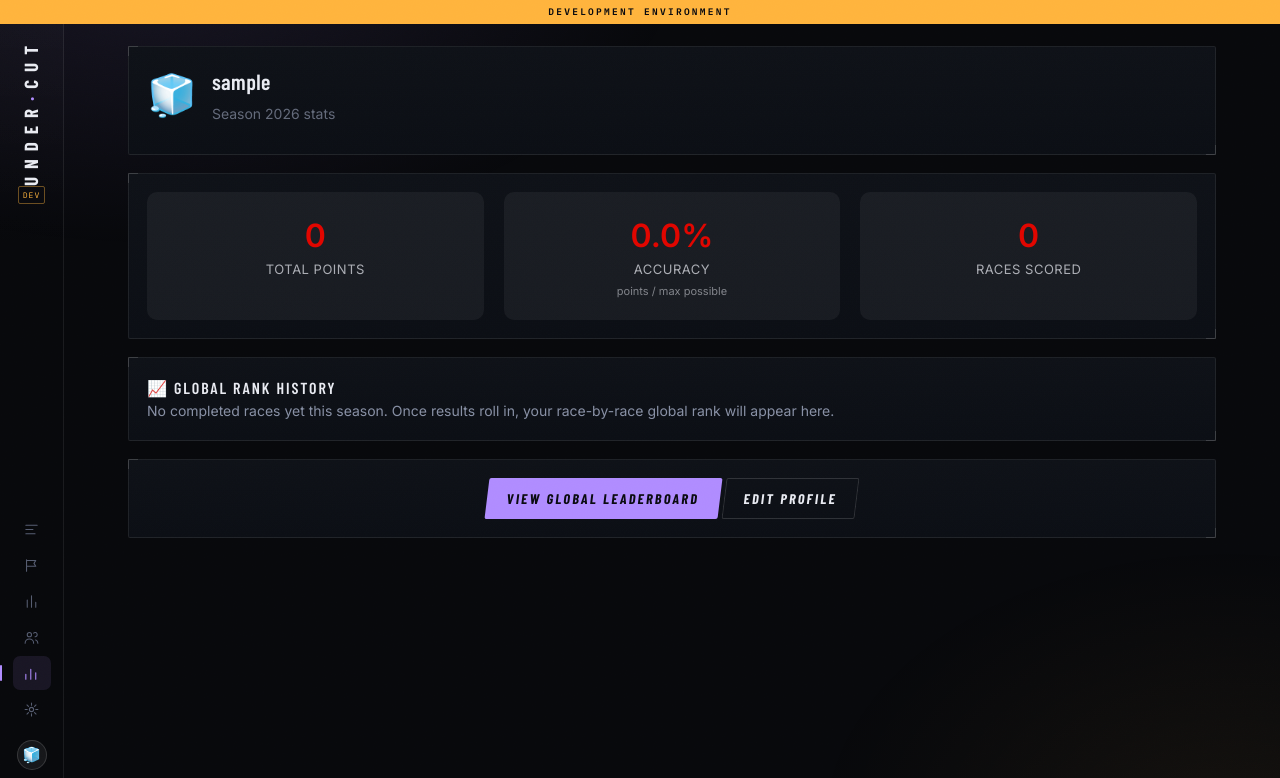
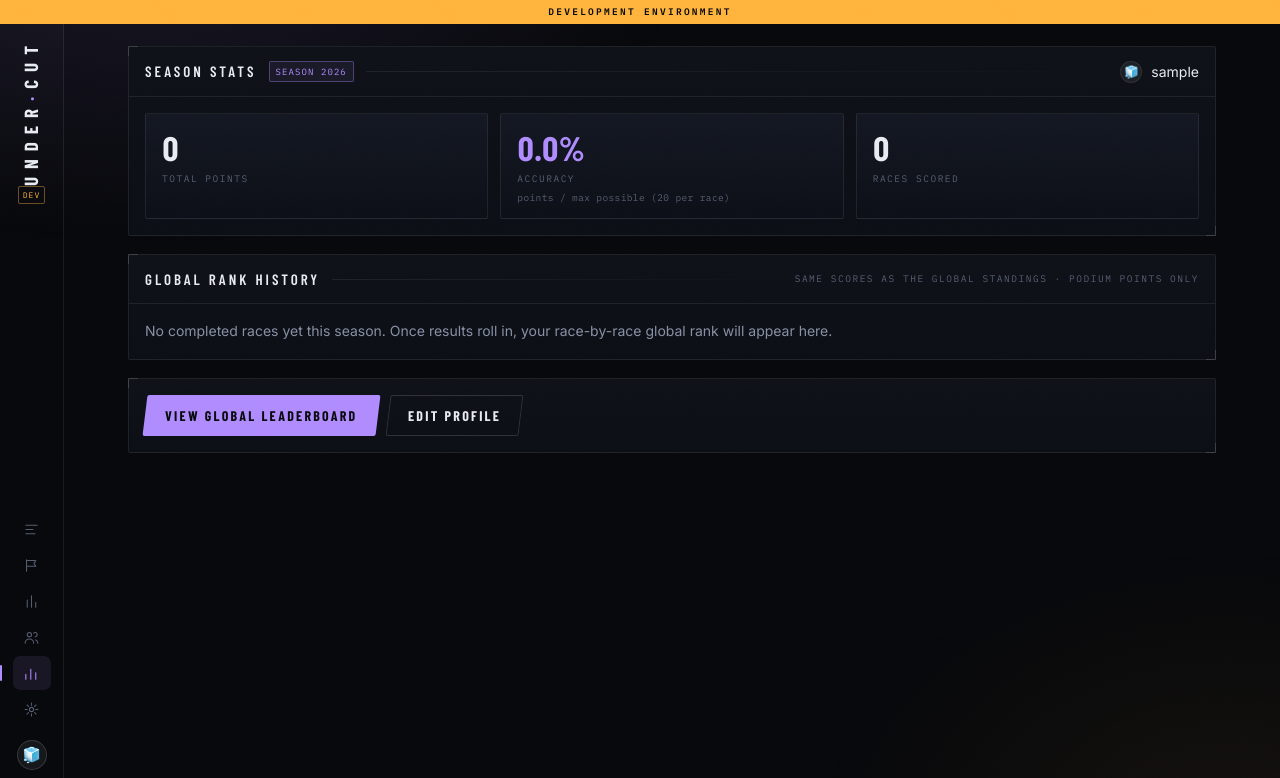
Before and after one commit to brettswift/f1-predictor, a Flask app: page /stats in a window 1280 px wide. Shown: the top 778 px of the page. Run offline with Flask 3, Linux system fonts and the light colour scheme; the visitor is signed in with stand-in values (Sample User, id 1); data comes from the database, SQL or seed files in the repository; data that the repository does not hold is empty.

Commit message:
feat(BUD-141): restyle season-stats page to Undercut visual language
season_stats.html was still on the pre-redesign inline-styled .card markup
(red #e10600 accent, no .panel/.phead). Rebuild it on the current design
system: .panel/.phead structure, --acc (purple) accent, tile grid, podium
colour rank markers, mono/tabular numerals.

No logic change. All 8 season-stats unit tests still pass; full unit suite
404 passed (1 pre-existing unrelated flake, fails on main too).

```diff
--- a/src/templates/season_stats.html
+++ b/src/templates/season_stats.html
@@ -2,86 +2,106 @@
 
 {% block title %}Season Stats - F1 Predictor{% endblock %}
 
+{% block extra_css %}
+<style>
+.who{display:flex;align-items:center;gap:9px;margin-left:auto}
+.pfp{width:22px;height:22px;border-radius:50%;flex:0 0 auto;display:grid;place-items:center;font-size:12px;
+  background:rgba(255,255,255,.06);border:1px solid var(--line)}
+.tiles{display:grid;grid-template-columns:repeat(auto-fit,minmax(150px,1fr));gap:12px}
+.tile{border:1px solid var(--line);border-radius:2px;padding:16px 16px 13px;
+  background:linear-gradient(180deg,var(--panel2),#0D1017)}
+.tile .val{font-family:var(--cond);font-weight:700;font-size:34px;line-height:1.05;
+  font-variant-numeric:tabular-nums;font-feature-settings:"tnum" 1}
+.tile .cap{font-family:var(--mono);font-size:9.5px;letter-spacing:.16em;text-transform:uppercase;
+  color:var(--dimmer);margin-top:7px}
+.tile .sub{font-family:var(--mono);font-size:9.5px;color:var(--dimmer);margin-top:4px;letter-spacing:.04em}
+.tile.acc .val{color:var(--acc)}
+.rank1{color:var(--p1)} .rank2{color:var(--p2)} .rank3{color:var(--p3)}
+</style>
+{% endblock %}
+
 {% block content %}
-<div class="card">
-    <div style="display: flex; gap: 15px; align-items: center; margin-bottom: 10px;">
-        <span style="font-size: 40px;">{{ avatar_for(user) }}</span>
-        <div>
-            <h2 style="margin-bottom: 5px;">{{ display_name_for(user) }}</h2>
-            <p style="margin-bottom: 0; opacity: 0.7;">Season {{ stats['season'] }} stats</p>
+<section class="panel">
+  <div class="phead">
+    <h2>Season Stats</h2>
+    <span class="tag acc">Season {{ stats['season'] }}</span>
+    <div class="rule"></div>
+    <span class="who">
+      <span class="pfp">{{ avatar_for(user) }}</span>
+      <span>{{ display_name_for(user) }}</span>
+    </span>
   </div>
+  <div class="pbody">
+    <div class="tiles">
+      <div class="tile">
+        <div class="val num">{{ stats['total_score'] }}</div>
+        <div class="cap">Total Points</div>
       </div>
+      <div class="tile acc">
+        <div class="val num">{{ stats['overall_accuracy_pct'] }}%</div>
+        <div class="cap">Accuracy</div>
+        <div class="sub">points / max possible (20 per race)</div>
       </div>
-
-<div class="card">
-    <div style="display: grid; grid-template-columns: repeat(auto-fit, minmax(160px, 1fr)); gap: 20px; text-align: center;">
-        <div style="background: rgba(255,255,255,0.05); border-radius: 10px; padding: 20px;">
-            <div style="font-size: 32px; font-weight: bold; color: #e10600;">{{ stats['total_score'] }}</div>
-            <div style="font-size: 13px; opacity: 0.7; text-transform: uppercase; letter-spacing: 0.5px;">Total Points</div>
-        </div>
-        <div style="background: rgba(255,255,255,0.05); border-radius: 10px; padding: 20px;">
-            <div style="font-size: 32px; font-weight: bold; color: #e10600;">{{ stats['overall_accuracy_pct'] }}%</div>
-            <div style="font-size: 13px; opacity: 0.7; text-transform: uppercase; letter-spacing: 0.5px;">Accuracy</div>
-            <div style="font-size: 11px; opacity: 0.5; margin-top: 4px;">points / max possible</div>
-        </div>
-        <div style="background: rgba(255,255,255,0.05); border-radius: 10px; padding: 20px;">
-            <div style="font-size: 32px; font-weight: bold; color: #e10600;">{{ stats['races_scored'] }}</div>
-            <div style="font-size: 13px; opacity: 0.7; text-transform: uppercase; letter-spacing: 0.5px;">Races Scored</div>
+      <div class="tile">
+        <div class="val num">{{ stats['races_scored'] }}</div>
+        <div class="cap">Races Scored</div>
       </div>
       {% if stats['best_race'] %}
-        <div style="background: rgba(255,255,255,0.05); border-radius: 10px; padding: 20px;">
-            <div style="font-size: 32px; font-weight: bold; color: #e10600;">{{ stats['best_race']['points'] }}</div>
-            <div style="font-size: 13px; opacity: 0.7; text-transform: uppercase; letter-spacing: 0.5px;">Best Race</div>
-            <div style="font-size: 11px; opacity: 0.8; margin-top: 4px;">R{{ stats['best_race']['round'] }} {{ stats['best_race']['name'] }}</div>
+      <div class="tile">
+        <div class="val num">{{ stats['best_race']['points'] }}</div>
+        <div class="cap">Best Race</div>
+        <div class="sub">R{{ stats['best_race']['round'] }} &middot; {{ stats['best_race']['name'] }}</div>
       </div>
       {% endif %}
     </div>
   </div>
+</section>
 
+<section class="panel">
+  <div class="phead">
+    <h2>Global Rank History</h2>
+    <div class="rule"></div>
+    <span class="lbl">same scores as the global standings &middot; podium points only</span>
+  </div>
   {% if stats['rank_history'] %}
-<div class="card">
-    <h3>📈 Global Rank History</h3>
-    <p style="opacity: 0.7;">Your position after each completed race, using the same scores that power the global leaderboard.</p>
   <div class="table-scroll">
     <table>
       <thead>
         <tr>
-                    <th>Round</th>
+          <th style="width:64px">Round</th>
           <th>Race</th>
-                    <th style="text-align: right;">Race Pts</th>
-                    <th style="text-align: right;">Total</th>
-                    <th style="text-align: center;">Global Rank</th>
+          <th style="width:86px;text-align:right">Race Pts</th>
+          <th style="width:86px;text-align:right">Total</th>
+          <th style="width:110px;text-align:center">Global Rank</th>
         </tr>
       </thead>
       <tbody>
         {% for row in stats['rank_history'] %}
         <tr>
-                    <td>{{ row['round'] }}</td>
+          <td><span class="lbl">R{{ row['round'] }}</span></td>
           <td>{{ row['name'] }}</td>
-                    <td style="text-align: right;">{{ row['points'] }}</td>
-                    <td style="text-align: right;"><span class="score-badge">{{ row['cumulative_points'] }}</span></td>
-                    <td style="text-align: center;">
-                        {% if row['rank'] == 1 %}🥇
-                        {% elif row['rank'] == 2 %}🥈
-                        {% elif row['rank'] == 3 %}🥉
-                        {% else %}{{ row['rank'] }}{% endif %}
-                        <span style="font-size: 12px; opacity: 0.6;">/ {{ row['total_users'] }}</span>
+          <td style="text-align:right"><span class="num" style="font-size:12px;color:var(--dim)">{{ row['points'] }}</span></td>
+          <td style="text-align:right"><span class="pts">{{ row['cumulative_points'] }}</span></td>
+          <td style="text-align:center">
+            <span class="pos-n {% if row['rank'] == 1 %}rank1{% elif row['rank'] == 2 %}rank2{% elif row['rank'] == 3 %}rank3{% endif %}">{{ row['rank'] }}</span>
+            <span class="lbl">/ {{ row['total_users'] }}</span>
           </td>
         </tr>
         {% endfor %}
       </tbody>
     </table>
   </div>
-</div>
   {% else %}
-<div class="card">
-    <h3>📈 Global Rank History</h3>
+  <div class="pbody">
     <p>No completed races yet this season. Once results roll in, your race-by-race global rank will appear here.</p>
   </div>
   {% endif %}
+</section>
 
-<div class="card" style="text-align: center;">
-    <a href="{{ url_for('leaderboard') }}" class="btn">View Global Leaderboard</a>
-    <a href="{{ url_for('profile') }}" class="btn btn-secondary">Edit Profile</a>
+<section class="panel">
+  <div class="pbody btnrow">
+    <a href="{{ url_for('leaderboard') }}" class="btn"><span>View Global Leaderboard</span></a>
+    <a href="{{ url_for('profile') }}" class="btn btn-secondary"><span>Edit Profile</span></a>
   </div>
+</section>
 {% endblock %}
```
Lines whose indentation alone changed are shown as unchanged.
